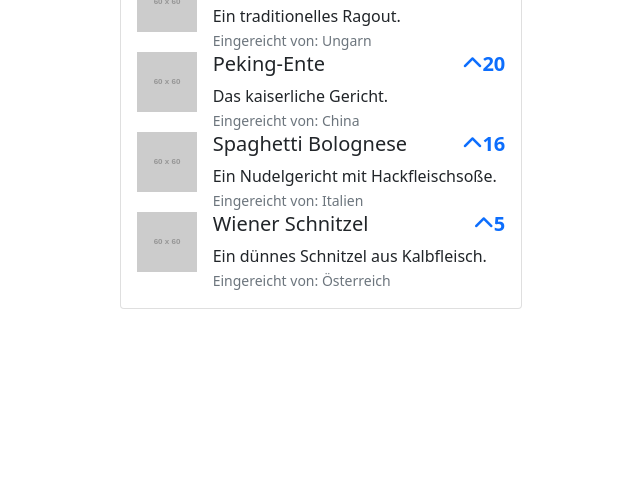
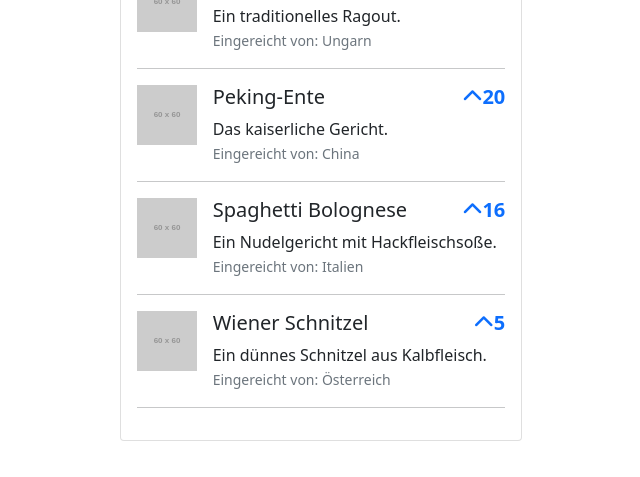
Before and after one commit to PhilipZi/voter-vue-web-app, a plain HTML site: page index.html in a window 1280 px wide. Shown: the part 187-664 px from the top of the page, without its empty margins (319-959 px from the left). Drawn offline with nearby package versions, Linux system fonts and the light colour scheme; placeholder pictures from the web are drawn by us.

Commit message:
add template element to loop thrue it instead

```diff
--- a/app.js
+++ b/app.js
@@ -21,6 +21,8 @@ const app = Vue.createApp({
       const submission = this.submissions.find(
         (submission) => submission.id === submissionId
       );
+
+      submission.votes++;
       // this.submissions[0].votes++;
     },
   },
--- a/index.html
+++ b/index.html
@@ -29,11 +29,10 @@
                 </h2>
               </div>
               <div class="card-body">
-                <div
-                  class="d-flex"
+                <template
                   v-for="(submission, index) in sortedSubmissions"
                   v-bind:key="submission.id"
-                >
+                  ><div class="d-flex">
                     <div class="d-shrink-0">
                       <img src="https://via.placeholder.com/60" alt="" />
                     </div>
@@ -54,6 +53,8 @@
                       >
                     </div>
                   </div>
+                  <hr />
+                </template>
               </div>
             </div>
           </div>
```
Lines whose indentation alone changed are shown as unchanged.
